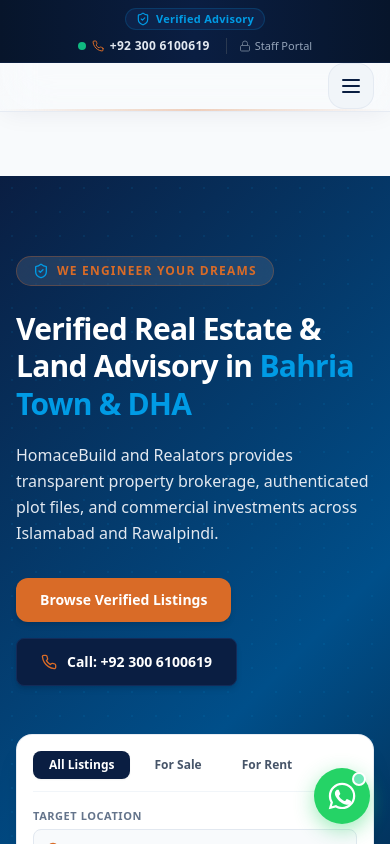
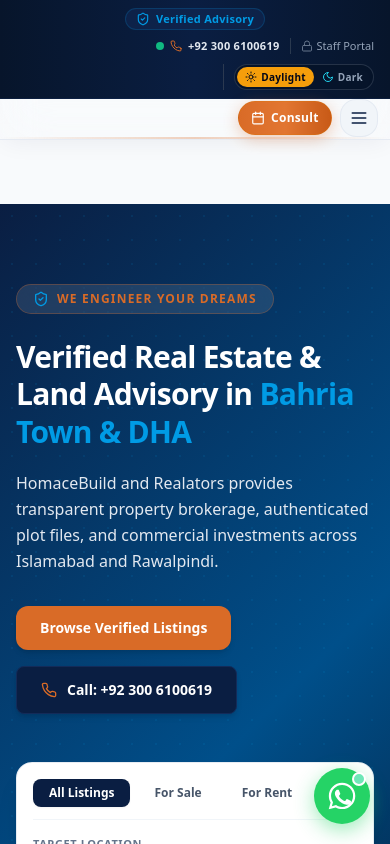
Before and after one commit to ali-ammar-khan/HomaceBuild-website, a Next.js app: page / in a window 390 px wide. Shown: the top 844 px of the page. Built offline with nearby package versions, Linux system fonts and the light colour scheme; no server answers; the database is empty.

Commit message:
feat(ui): add daylight/dark theme toggle to top bar and make consultation button visible across all viewports

```diff
--- a/src/app/layout.tsx
+++ b/src/app/layout.tsx
@@ -66,6 +66,11 @@
     <html lang="en">
       <head>
         <script
+          dangerouslySetInnerHTML={{
+            __html: `(function(){try{var t=localStorage.getItem('homace_theme');if(t==='dark'||(!t&&window.matchMedia('(prefers-color-scheme: dark)').matches)){document.documentElement.classList.add('dark');}else{document.documentElement.classList.remove('dark');}}catch(e){}})()`,
+          }}
+        />
+        <script
           type="application/ld+json"
           dangerouslySetInnerHTML={{ __html: JSON.stringify(orgSchema) }}
         />
--- a/src/components/public/Navbar.tsx
+++ b/src/components/public/Navbar.tsx
@@ -6,6 +6,7 @@
 import { usePathname } from 'next/navigation';
 import { siteConfig } from '@/config/site';
 import { cn } from '@/lib/utils';
+import { ThemeToggle } from '@/components/ui/ThemeToggle';
 import {
   Menu,
   X,
@@ -68,7 +69,7 @@
             </span>
           </div>
 
-          <div className="flex items-center gap-4 text-xs">
+          <div className="flex items-center gap-2.5 sm:gap-4 text-xs flex-wrap justify-end">
             {siteConfig.contact.phone !== 'To be provided' && (
               <a
                 href={`tel:${siteConfig.contact.phone.replace(/\s+/g, '')}`}
@@ -80,7 +81,7 @@
                   <span className="relative inline-flex rounded-full h-2 w-2 bg-emerald-500" />
                 </span>
                 <Phone className="w-3 h-3 text-brand-copper group-hover:text-brand-copper-hover transition-colors" />
-                <span className="font-semibold text-brand-slate-200 group-hover:text-white tracking-wide">
+                <span className="font-semibold text-brand-slate-200 group-hover:text-white tracking-wide text-[11px] sm:text-xs">
                   {siteConfig.contact.phone}
                 </span>
               </a>
@@ -88,11 +89,14 @@
             <Link
               href="/login"
               prefetch={true}
-              className="text-brand-slate-400 hover:text-white transition-colors border-l border-brand-slate-700/80 pl-3 active:scale-95 whitespace-nowrap flex items-center gap-1 group"
+              className="text-brand-slate-400 hover:text-white transition-colors border-l border-brand-slate-700/80 pl-2.5 sm:pl-3 active:scale-95 whitespace-nowrap flex items-center gap-1 group"
             >
               <Lock className="w-3 h-3 text-brand-slate-500 group-hover:text-brand-cyan transition-colors" />
               <span className="font-medium text-[11px]">Staff Portal</span>
             </Link>
+            <div className="border-l border-brand-slate-700/80 pl-2.5 sm:pl-3 flex items-center shrink-0">
+              <ThemeToggle />
+            </div>
           </div>
         </div>
       </div>
@@ -341,28 +345,33 @@
             </Link>
           </nav>
 
-          {/* Desktop Consultation Action - Rich Copper Gradient CTA */}
-          <div className="hidden xl:flex items-center shrink-0">
+          {/* Right Header Action Group: Consultation CTA & Mobile Menu */}
+          <div className="flex items-center gap-2 sm:gap-3 shrink-0">
+            {/* Consultation Action - Rich Copper Gradient CTA - Visible Across All Viewports */}
             <Link
               href="/contact"
               prefetch={true}
-              className="inline-flex items-center gap-2 bg-gradient-to-r from-brand-copper via-[#E27632] to-brand-copper-hover text-white px-5 py-2.5 rounded-full text-xs xl:text-sm font-bold tracking-wide transition-all duration-200 shadow-[0_4px_16px_rgba(217,107,39,0.32)] hover:shadow-[0_8px_24px_rgba(217,107,39,0.46)] hover:-translate-y-0.5 active:translate-y-0 active:scale-95 border border-amber-600/30 whitespace-nowrap shrink-0 group"
+              className="inline-flex items-center gap-1.5 sm:gap-2 bg-gradient-to-r from-brand-copper via-[#E27632] to-brand-copper-hover text-white px-3 sm:px-4 xl:px-5 py-2 sm:py-2.5 rounded-full text-xs xl:text-sm font-bold tracking-wide transition-all duration-200 shadow-[0_4px_16px_rgba(217,107,39,0.32)] hover:shadow-[0_8px_24px_rgba(217,107,39,0.46)] hover:-translate-y-0.5 active:translate-y-0 active:scale-95 border border-amber-600/30 whitespace-nowrap shrink-0 group"
+              title="Schedule a Consultation with Homace Specialists"
             >
               <Calendar className="w-3.5 h-3.5 xl:w-4 xl:h-4 text-white shrink-0 group-hover:rotate-6 transition-transform" />
-              <span className="whitespace-nowrap">Consultation</span>
+              <span className="whitespace-nowrap">
+                <span className="hidden sm:inline">Consultation</span>
+                <span className="sm:hidden">Consult</span>
+              </span>
             </Link>
-          </div>
 
             {/* Mobile Menu Hamburger Button */}
             <div className="flex lg:hidden shrink-0">
               <button
                 type="button"
                 onClick={() => setMobileMenuOpen(!mobileMenuOpen)}
-              className="p-2.5 rounded-2xl bg-brand-slate-100 hover:bg-brand-slate-200 text-brand-navy border border-brand-slate-200/80 active:scale-95 transition-all shadow-2xs"
+                className="p-2 sm:p-2.5 rounded-2xl bg-brand-slate-100 hover:bg-brand-slate-200 text-brand-navy border border-brand-slate-200/80 active:scale-95 transition-all shadow-2xs"
                 aria-label="Toggle navigation menu"
               >
-              {mobileMenuOpen ? <X className="w-6 h-6" /> : <Menu className="w-6 h-6" />}
+                {mobileMenuOpen ? <X className="w-5 h-5 sm:w-6 sm:h-6" /> : <Menu className="w-5 h-5 sm:w-6 sm:h-6" />}
               </button>
+            </div>
           </div>
         </div>
       </div>
@@ -500,6 +509,10 @@
               <Lock className="w-4 h-4 text-brand-azure shrink-0" />
               <span>Staff Dashboard Sign In</span>
             </Link>
+            <div className="pt-2 pb-1 border-t border-brand-slate-100 flex items-center justify-between px-3">
+              <span className="text-xs font-semibold text-brand-slate-600">Theme Appearance</span>
+              <ThemeToggle />
+            </div>
           </div>
 
           <div className="pt-3 border-t border-brand-slate-100 flex flex-col gap-2">
--- /dev/null
+++ b/src/components/ui/ThemeToggle.tsx
@@ -0,0 +1,125 @@
+'use client';
+
+import React, { useEffect, useState } from 'react';
+import { Sun, Moon } from 'lucide-react';
+import { cn } from '@/lib/utils';
+
+export type ThemeMode = 'light' | 'dark';
+
+interface ThemeToggleProps {
+  className?: string;
+  variant?: 'segmented' | 'compact';
+}
+
+export function ThemeToggle({ className, variant = 'segmented' }: ThemeToggleProps) {
+  const [theme, setTheme] = useState<ThemeMode>('light');
+  const [mounted, setMounted] = useState(false);
+
+  useEffect(() => {
+    setMounted(true);
+    // Check saved preference or system default
+    const savedTheme = localStorage.getItem('homace_theme') as ThemeMode | null;
+    if (savedTheme === 'dark' || savedTheme === 'light') {
+      setTheme(savedTheme);
+      applyTheme(savedTheme);
+    } else if (window.matchMedia('(prefers-color-scheme: dark)').matches) {
+      setTheme('dark');
+      applyTheme('dark');
+    } else {
+      setTheme('light');
+      applyTheme('light');
+    }
+  }, []);
+
+  const applyTheme = (mode: ThemeMode) => {
+    const root = document.documentElement;
+    if (mode === 'dark') {
+      root.classList.add('dark');
+    } else {
+      root.classList.remove('dark');
+    }
+  };
+
+  const toggleTheme = (mode: ThemeMode) => {
+    setTheme(mode);
+    localStorage.setItem('homace_theme', mode);
+    applyTheme(mode);
+  };
+
+  if (!mounted) {
+    // Render placeholder to avoid layout shift and hydration mismatch
+    return (
+      <div className={cn('inline-flex items-center h-6 w-32 bg-brand-navy-light/40 rounded-full animate-pulse', className)} />
+    );
+  }
+
+  if (variant === 'compact') {
+    return (
+      <button
+        type="button"
+        onClick={() => toggleTheme(theme === 'dark' ? 'light' : 'dark')}
+        className={cn(
+          'p-1.5 rounded-full border border-brand-slate-700/80 bg-brand-navy-light/50 hover:bg-brand-navy-light text-brand-slate-300 hover:text-white transition-all duration-200 focus:outline-hidden focus:ring-2 focus:ring-brand-cyan/50 active:scale-95',
+          className
+        )}
+        title={theme === 'dark' ? 'Switch to Daylight Theme' : 'Switch to Dark Theme'}
+        aria-label={theme === 'dark' ? 'Switch to Daylight Theme' : 'Switch to Dark Theme'}
+      >
+        {theme === 'dark' ? (
+          <Sun className="w-3.5 h-3.5 text-amber-300 animate-in spin-in-90 duration-200" />
+        ) : (
+          <Moon className="w-3.5 h-3.5 text-cyan-300 animate-in spin-in-90 duration-200" />
+        )}
+      </button>
+    );
+  }
+
+  return (
+    <div
+      role="radiogroup"
+      aria-label="Theme Selection"
+      className={cn(
+        'inline-flex items-center p-0.5 rounded-full bg-brand-navy-dark/90 border border-brand-slate-700/70 shadow-inner text-[10px] sm:text-[11px] font-semibold tracking-wide',
+        className
+      )}
+    >
+      {/* Daylight / Light Option */}
+      <button
+        type="button"
+        role="radio"
+        aria-checked={theme === 'light'}
+        onClick={() => toggleTheme('light')}
+        className={cn(
+          'flex items-center gap-1 px-2 py-0.5 rounded-full transition-all duration-200 select-none cursor-pointer',
+          theme === 'light'
+            ? 'bg-amber-500 text-slate-950 font-bold shadow-xs'
+            : 'text-brand-slate-400 hover:text-slate-200'
+        )}
+        title="Daylight Theme"
+        aria-label="Daylight Theme"
+      >
+        <Sun className={cn('w-3 h-3', theme === 'light' ? 'text-slate-950' : 'text-amber-400')} />
+        <span>Daylight</span>
+      </button>
+
+      {/* Dark Theme Option */}
+      <button
+        type="button"
+        role="radio"
+        aria-checked={theme === 'dark'}
+        onClick={() => toggleTheme('dark')}
+        className={cn(
+          'flex items-center gap-1 px-2 py-0.5 rounded-full transition-all duration-200 select-none cursor-pointer',
+          theme === 'dark'
+            ? 'bg-brand-azure text-white font-bold shadow-xs'
+            : 'text-brand-slate-400 hover:text-slate-200'
+        )}
+        title="Dark Theme"
+        aria-label="Dark Theme"
+      >
+        <Moon className={cn('w-3 h-3', theme === 'dark' ? 'text-white' : 'text-cyan-400')} />
+        <span>Dark</span>
+      </button>
+    </div>
+  );
+}
--- a/src/components/ui/index.ts
+++ b/src/components/ui/index.ts
@@ -12,3 +12,4 @@
 export * from './Modal';
 export * from './Notification';
 export * from './SafeImage';
+export * from './ThemeToggle';
```
Also changed, not shown: src/app/globals.css (+84 -0 lines). Lines whose indentation alone changed are shown as unchanged.
